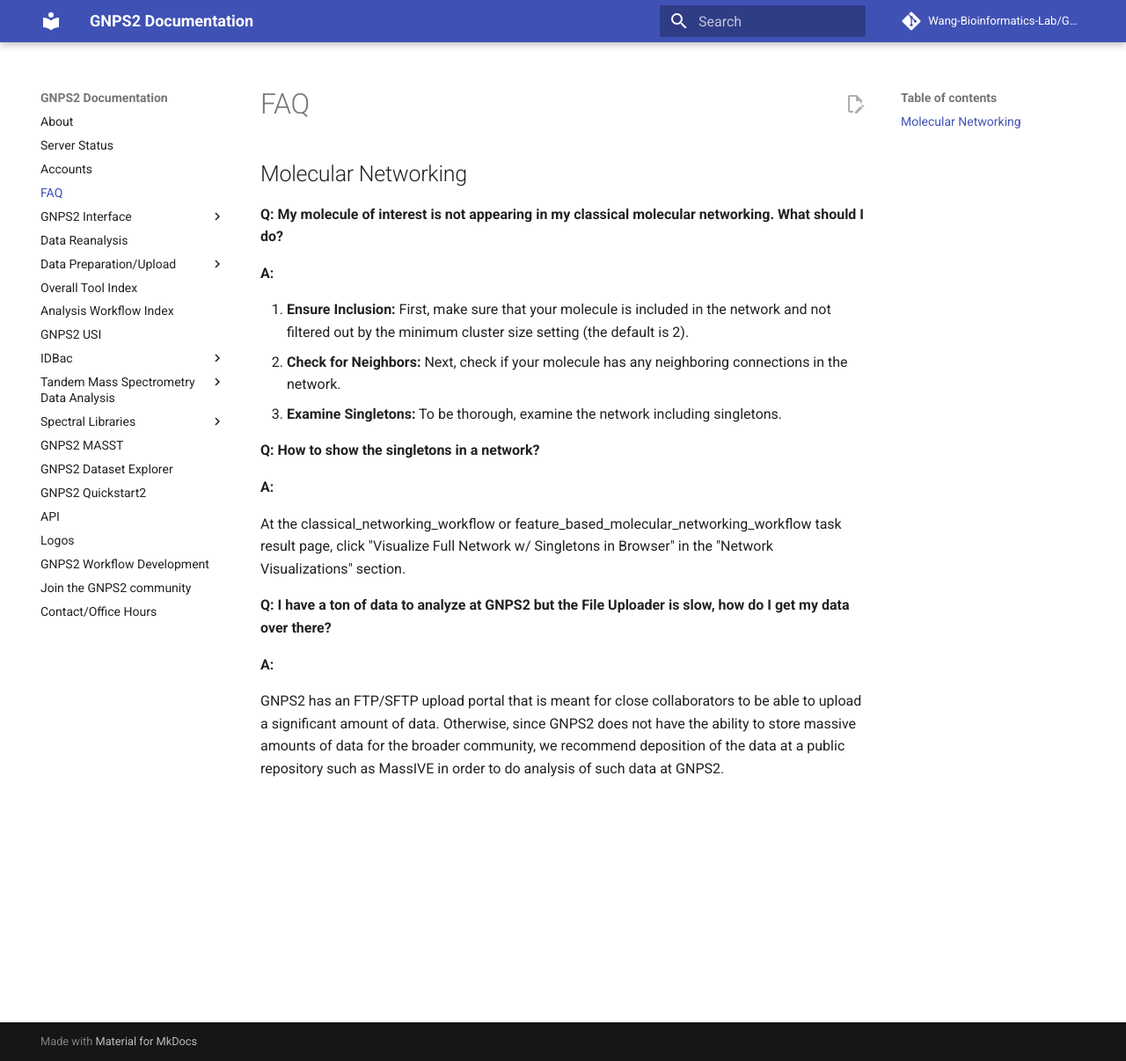
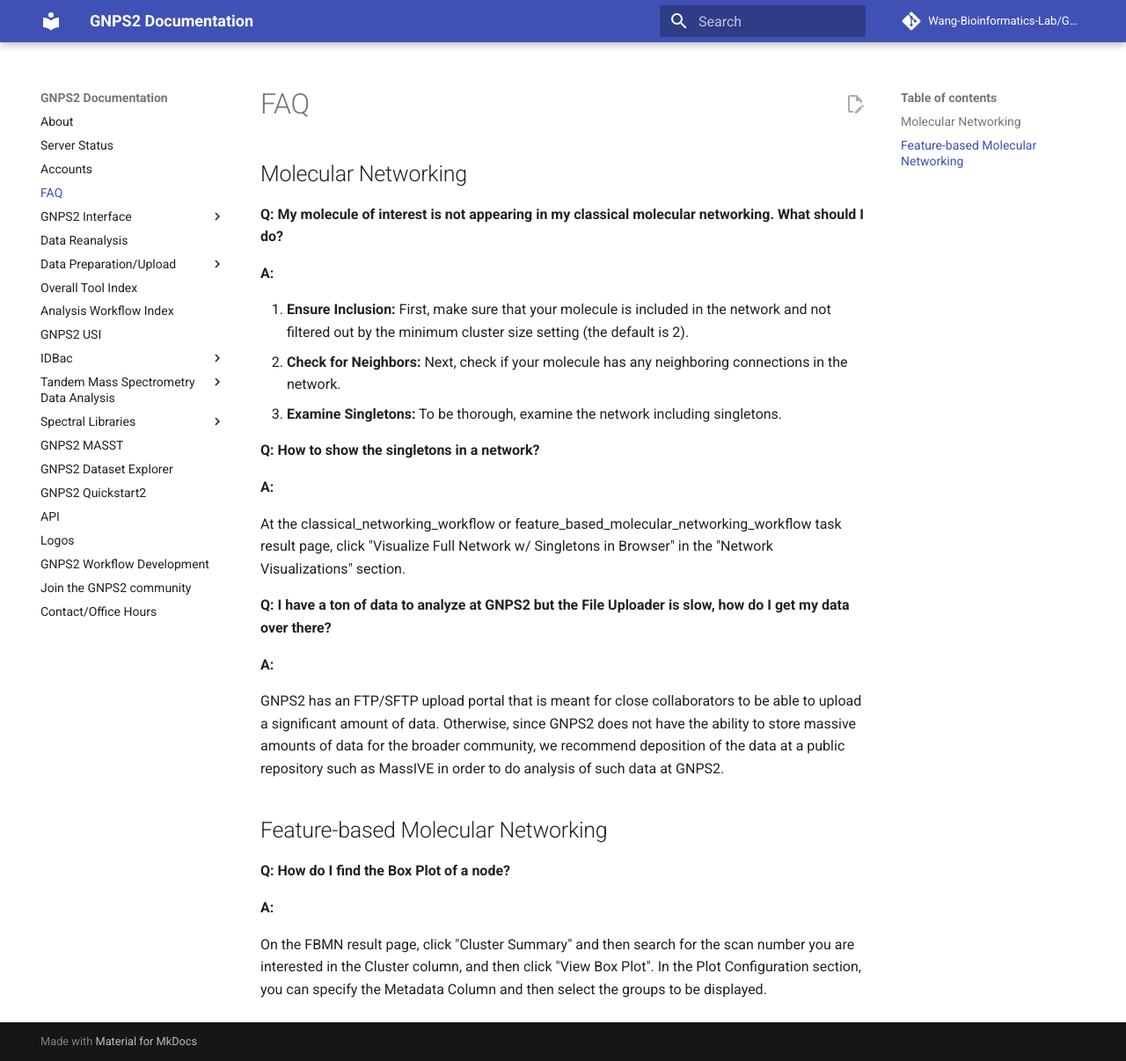
Before and after one commit to Wang-Bioinformatics-Lab/GNPS2_Documentation, an MkDocs documentation site: the page built from docs/faq.md, in a window 1280 px wide and 1206 px high. Shown: the whole window at 88% size. Built offline with MkDocs 1.6.1 and Material for MkDocs 9.7.7, drawn with Linux system fonts in a browser that asks for light colours; comment, search, counter and statistics services are not loaded.

Commit message:
Update faq.md - adding How do I find the Box Plot of a node to FAQ
Adding  Feature-based Molecular Networking section and How do I find the Box Plot of a node to FAQ

```diff
--- a/docs/faq.md
+++ b/docs/faq.md
@@ -20,3 +20,11 @@
 **A:**
 
 GNPS2 has an FTP/SFTP upload portal that is meant for close collaborators to be able to upload a significant amount of data. Otherwise, since GNPS2 does not have the ability to store massive amounts of data for the broader community, we recommend deposition of the data at a public repository such as MassIVE in order to do analysis of such data at GNPS2.
+
+## Feature-based Molecular Networking
+
+**Q: How do I find the Box Plot of a node?**
+
+**A:**
+
+On the FBMN result page, click "Cluster Summary" and then search for the scan number you are interested in the Cluster column, and then click "View Box Plot". In the Plot Configuration section, you can specify the Metadata Column and then select the groups to be displayed.
```
